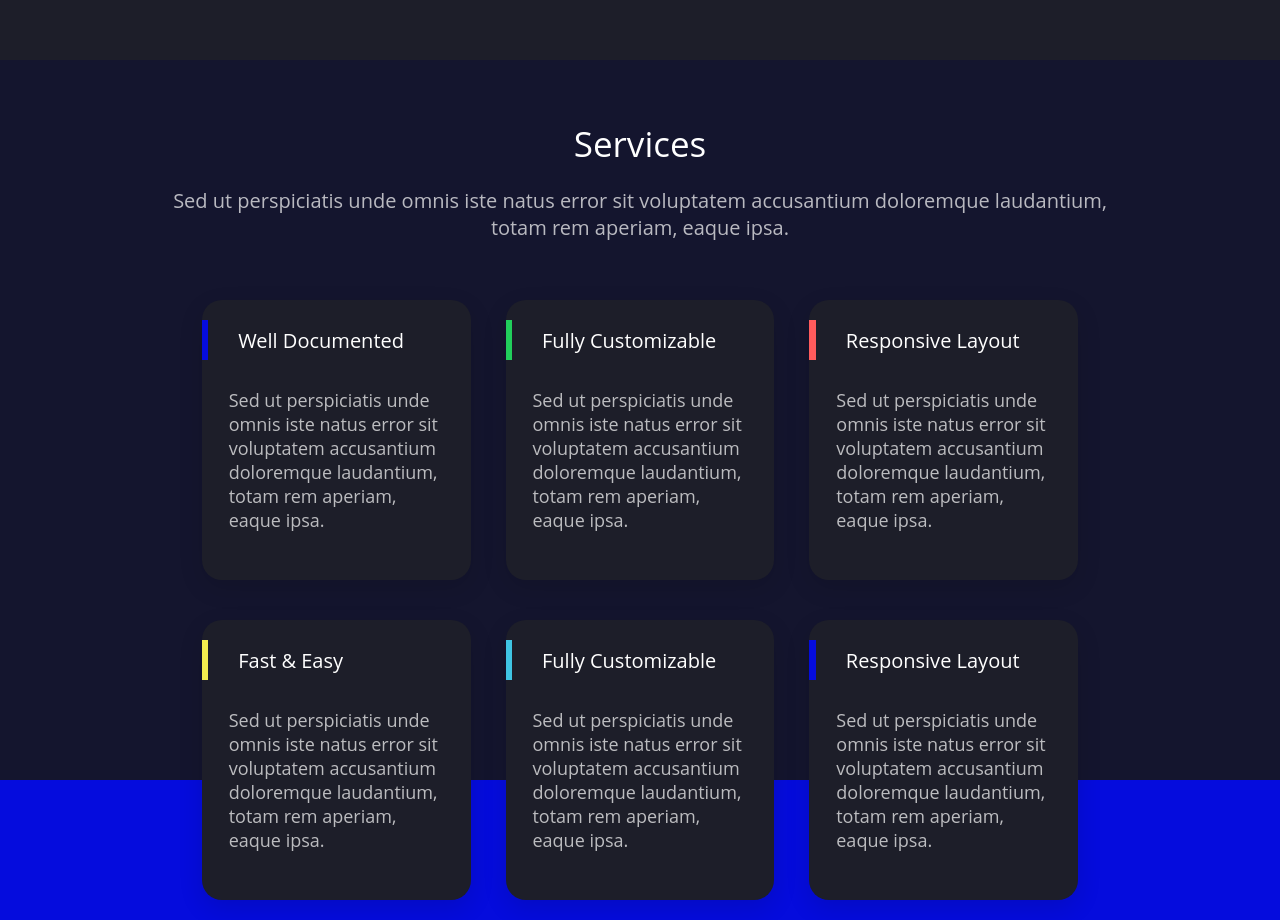
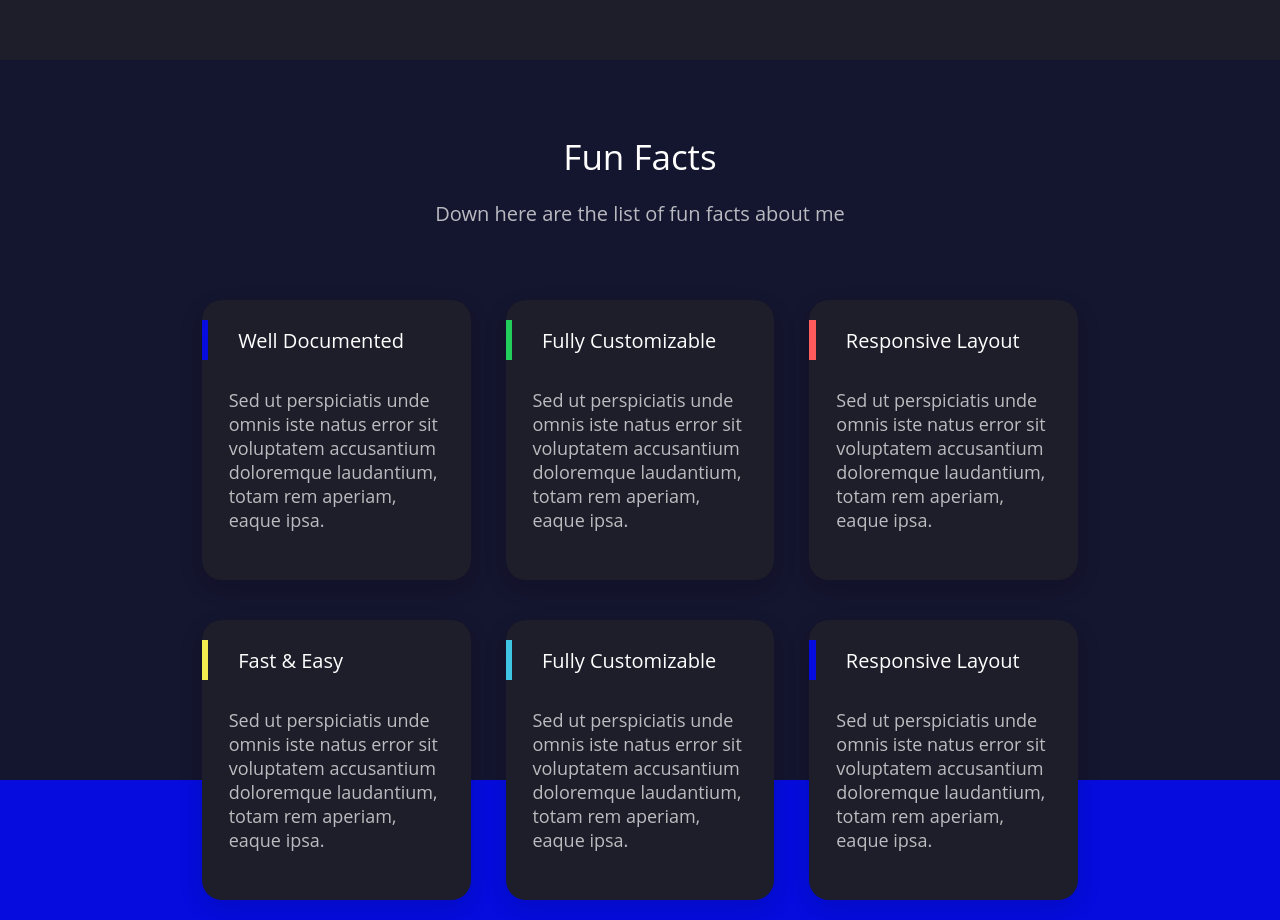
Before and after one commit to emir2008d/Portofolio, a plain HTML site: page index.html in a window 1280 px wide. Shown: the part 3340-4260 px from the top of the page. Drawn offline with Linux system fonts and the light colour scheme.

Commit message:
Update index.html

```diff
--- a/index.html
+++ b/index.html
@@ -174,7 +174,7 @@
     <!--------------Services start-------------->
 
     <div class="services-container" id="services">
-        <div class="services-header"><p class="serv-row1-header">Services</p><p class="serv-row2-header">Sed ut perspiciatis unde omnis iste natus error sit voluptatem accusantium doloremque laudantium, <br> totam rem aperiam, eaque ipsa.</p></div>
+        <div class="services-header"><p class="serv-row1-header">Fun Facts</p><p class="serv-row2-header">Down here are the list of fun facts about me</p></div>
         <div class="services-box-container">
             <div class="row-serv-box">
                 <div class="serv-box">
```
